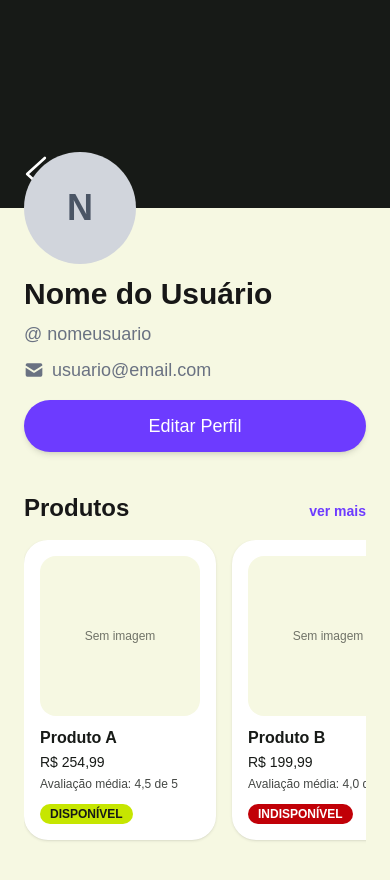
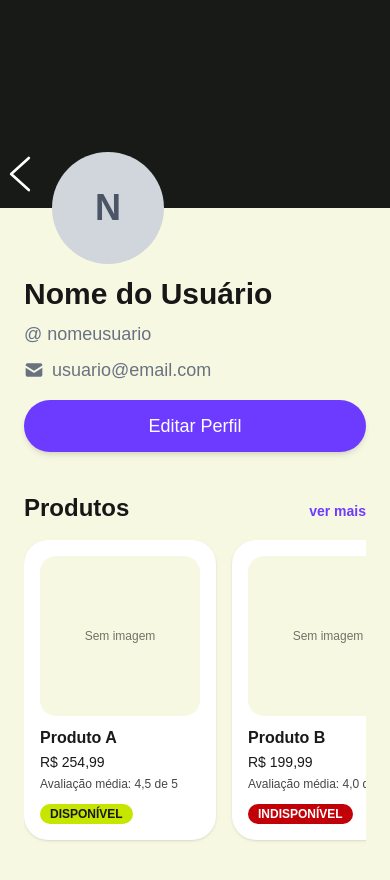
Before and after one commit to smacedo7/pt-2026-02-grupo-05-frontend, a Next.js app: page /perfil in a window 390 px wide. Shown: the top 880 px of the page. Built offline with nearby package versions, Linux system fonts and the light colour scheme.

Commit message:
versão 0.2 responsividade melhorada

```diff
--- a/app/perfil/page.tsx
+++ b/app/perfil/page.tsx
@@ -67,7 +67,7 @@ export default function PerfilPage() {
           <Link
             href="/"
             aria-label="Voltar"
-            className="absolute bottom-4 left-6 h-9 w-6 rounded text-white focus:outline-none focus-visible:ring-2 focus-visible:ring-white sm:bottom-8 sm:h-11 sm:w-7 lg:bottom-[52px] lg:h-[55px] lg:w-9"
+            className="absolute bottom-4 left-2 h-9 w-6 rounded text-white focus:outline-none focus-visible:ring-2 focus-visible:ring-white sm:bottom-8 sm:left-6 sm:h-11 sm:w-7 lg:bottom-[52px] lg:h-[55px] lg:w-9"
           >
             <svg
               viewBox="0 0 35 55"
@@ -89,8 +89,8 @@ export default function PerfilPage() {
         {/* cabeçalho do perfil */}
         <section className="flex flex-col gap-4 sm:flex-row sm:items-start sm:justify-between">
           <div className="min-w-0 lg:ml-[72px]">
-            {/* deixa a foto por cima da parte preta */}
-            <div className="relative z-10 -mt-14 flex h-28 w-28 items-center justify-center overflow-hidden rounded-full bg-gray-300 sm:-mt-24 sm:h-44 sm:w-44 lg:-mt-[190px] lg:h-[230px] lg:w-[230px]">
+             {/* deixa a foto por cima da parte preta */}
+            <div className="relative z-10 -mt-14 ml-7 flex h-28 w-28 items-center justify-center overflow-hidden rounded-full bg-gray-300 sm:-mt-24 sm:ml-0 sm:h-44 sm:w-44 lg:-mt-[190px] lg:h-[230px] lg:w-[230px]">
               {usuario.foto ? (
                 <img
                   src={usuario.foto}
```
